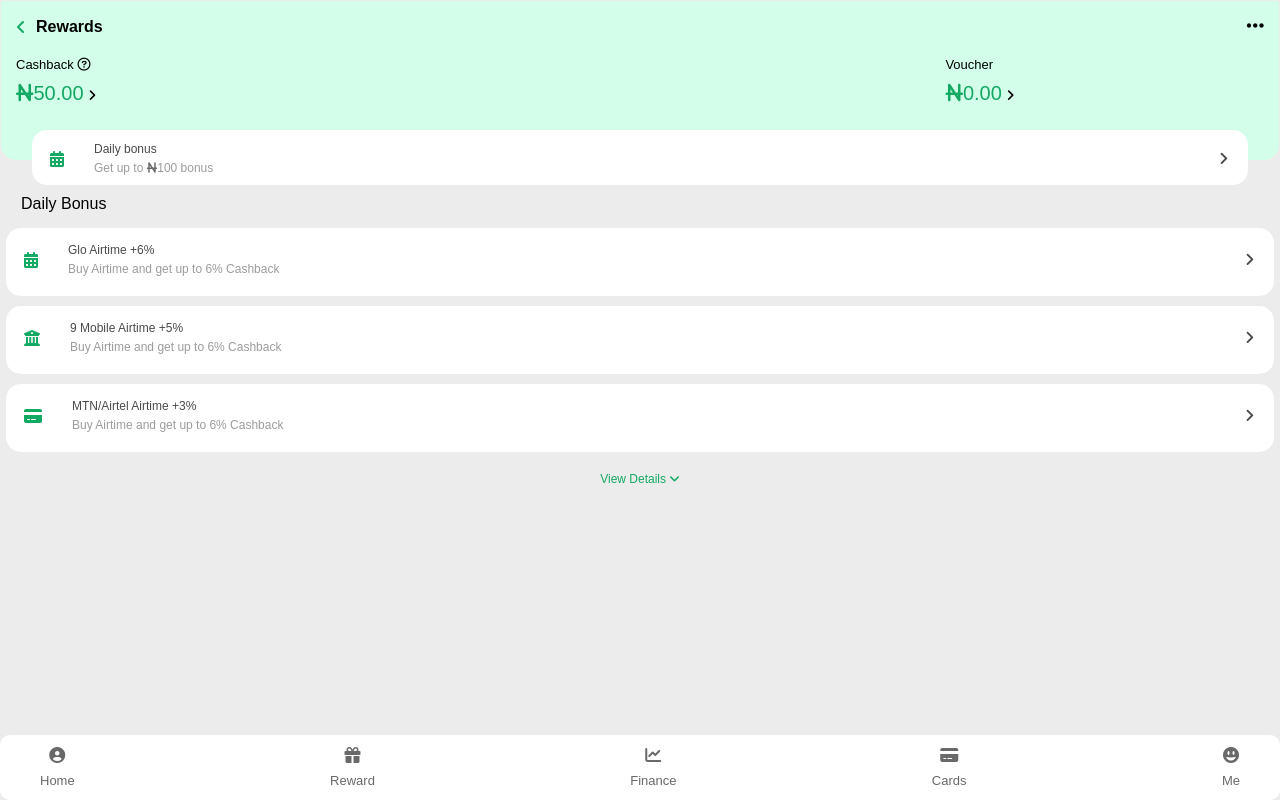
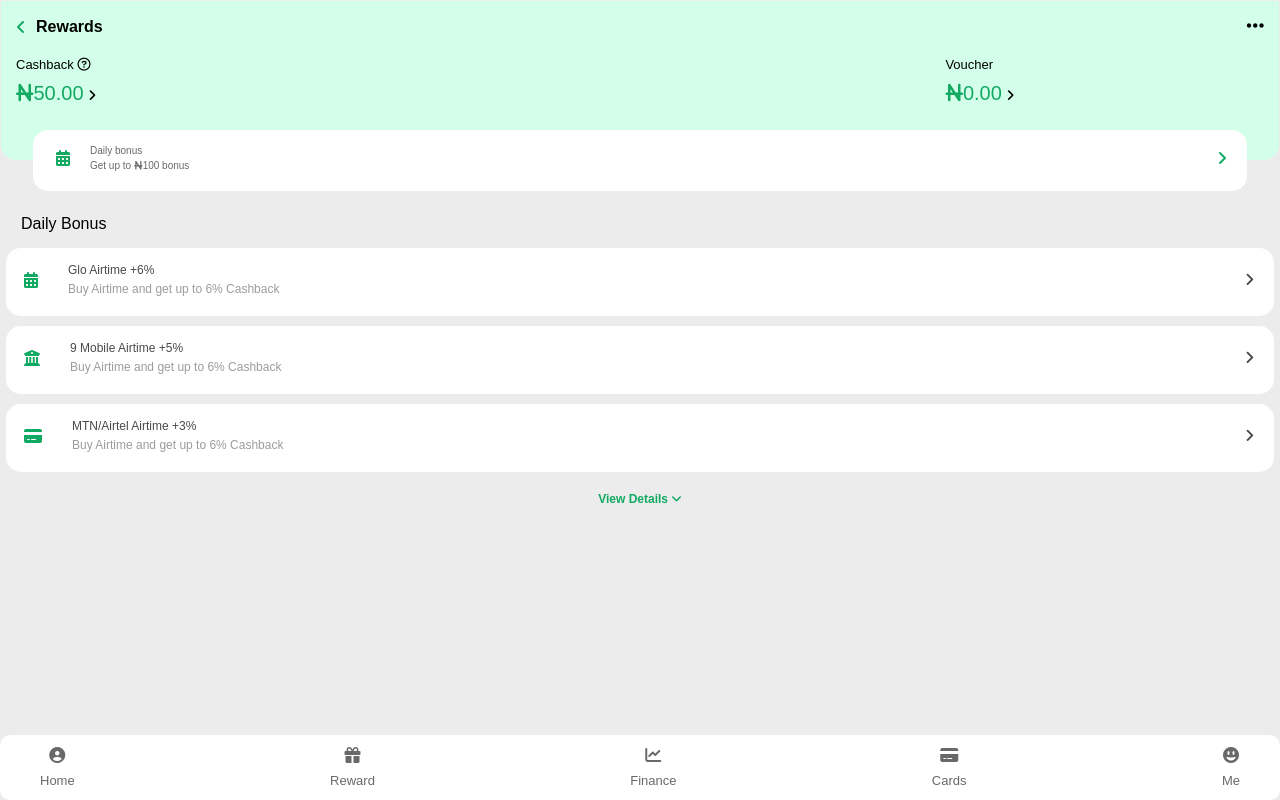
Before and after one commit to vickieken/Opay-clone-recent, a plain HTML site: page rewards.html in a window 1280 px wide. Drawn offline with Linux system fonts and the light colour scheme; files that its build step writes are made by us from their sources; a script that the page names is missing.

Commit message:
just a few change

```diff
--- a/rewards.html
+++ b/rewards.html
@@ -28,6 +28,7 @@
             width: 100%;
             margin: auto;
             padding: 1px;
+            font-weight: 700;
         }
 
         header {
@@ -39,6 +40,7 @@
             flex-flow: column;
             border-bottom-left-radius: 15px;
             border-bottom-right-radius: 15px;
+            position: relative;
         }
 
         header .acc-bal {
@@ -154,17 +156,6 @@
             text-decoration: none;
         }
 
-        .transaction-list a .date-span {
-            display: flex;
-            gap: 10px;
-            font-size: 13px;
-            align-items: center;
-        }
-
-        .transaction-list .date .in-out span {
-            font-weight: lighter;
-        }
-
         .transaction a {
             display: flex;
             justify-content:
@@ -180,13 +171,21 @@
             padding: 5px;
         }
 
-        .transaction .first-tran {
+        header .first-tran {
             position: absolute;
-            top: 15%;
+            top: 75%;
             width:95%;
             transform: translatex(-50%);
             left: 50%;
             padding: 2px 20px 0px 8px;
+            display: flex;
+            justify-content:
+            space-between;
+            align-items: center;
+            padding: 5px 20px 10px 8px;
+            border-radius: 15px;
+            background: white;
+            margin-top: 10px;
         }
 
         .transaction .sec-tran {
@@ -194,9 +193,33 @@
         }
 
         .transaction .bonus {
-            margin-top: 30px;
+            margin-top: 50px;
             margin-left: 15px;
             font-weight: 500;
+        }
+
+        header .first-tran .transaction-details {
+            display: flex;
+            align-items: center;
+            gap: 10px;
+            padding: 5px;
+        }
+
+        header .first-tran .transaction-details .fa {
+            color: #12a963;
+            padding: 10px;
+        }
+
+        header .first-tran .transaction-details h6 {
+            display: flex;
+            flex-flow: column;
+            font-weight: lighter;
+            font-size: 10px;
+            line-height: 1.5;
+        }
+
+        header .first-tran .transaction-details h6 SPAN .fa {
+            font-size: 10px;
         }
 
         .transaction a .transaction-details {
@@ -329,11 +352,6 @@ footer ul li a span {
                 </div>
         </div>
 
-        </header>
-
-            <div class="transaction-list">
-
-                <div class="transaction">
         <a class="first-tran" href= "transaction.html">
             <div class="transaction-details">
                 <i class="fa fa-calendar-alt"></i>
@@ -347,6 +365,12 @@ footer ul li a span {
                 <i class="fa fa-angle-right"></i>
             </div>
         </a>
+
+        </header>
+
+            <div class="transaction-list">
+
+                <div class="transaction">
 
                     <h4 class="bonus">Daily Bonus</h4>
 
--- a/style.css
+++ b/style.css
@@ -195,7 +195,7 @@ header {
 
 .send-money-container .box h6 {
     font-family: sans-serif;
-    font-weight: lighter;
+    font-weight: 500;
 }
 
 /* The send money and withdraw money options ends */
@@ -250,7 +250,7 @@ header {
 
 .box-container .box h6 {
     font-family: sans-serif;
-    font-weight: lighter;
+    font-weight: 500;
 }
 
 .b-c-2 {
@@ -297,7 +297,7 @@ header {
 
 .referal-container a .claim-cash h6 {
     font-family: sans-serif;
-    font-weight: lighter;
+    font-weight: 500;
     color: var(--black-color);
 }
 
```
Also changed, not shown: finance.html (+3 -7 lines), me.html (+3 -3 lines). Lines whose indentation alone changed are shown as unchanged.
